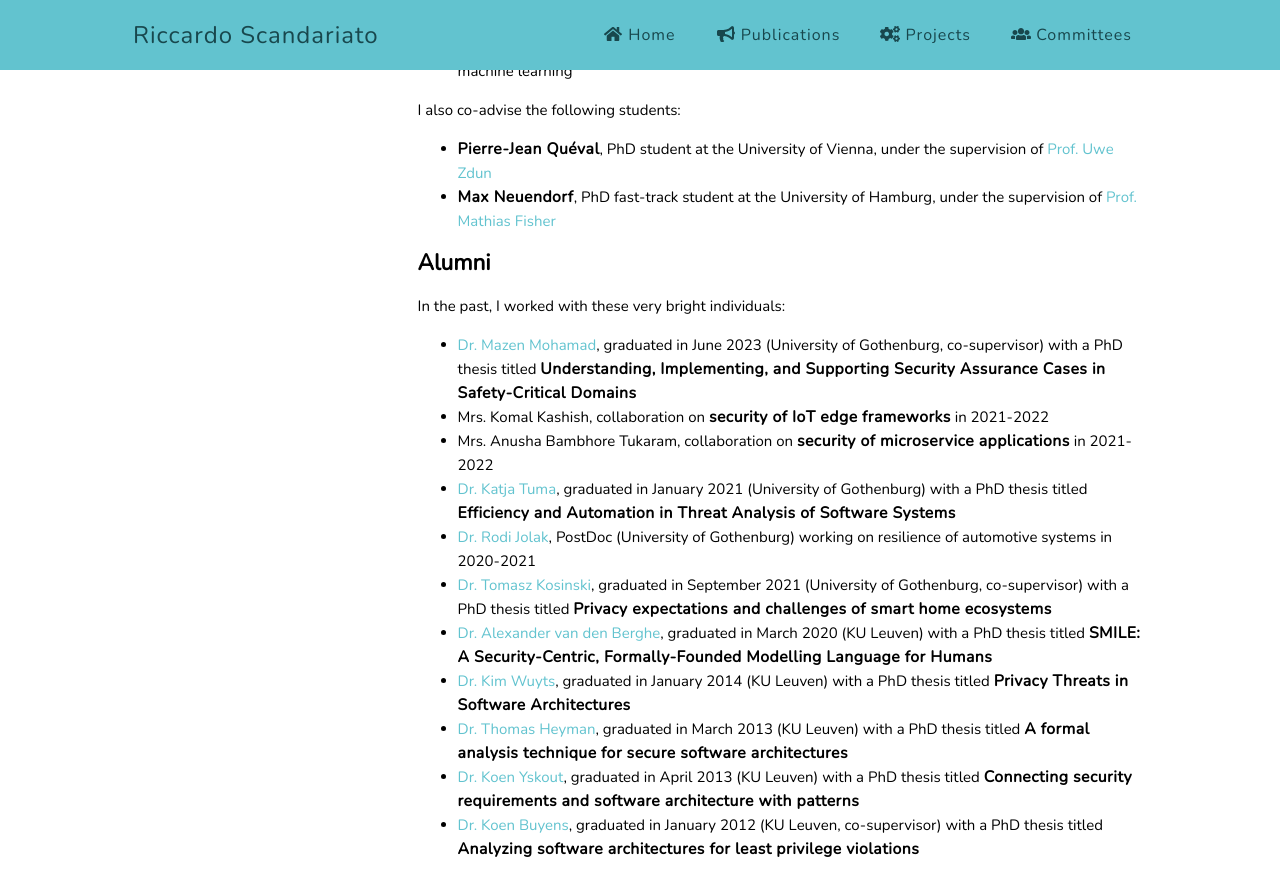
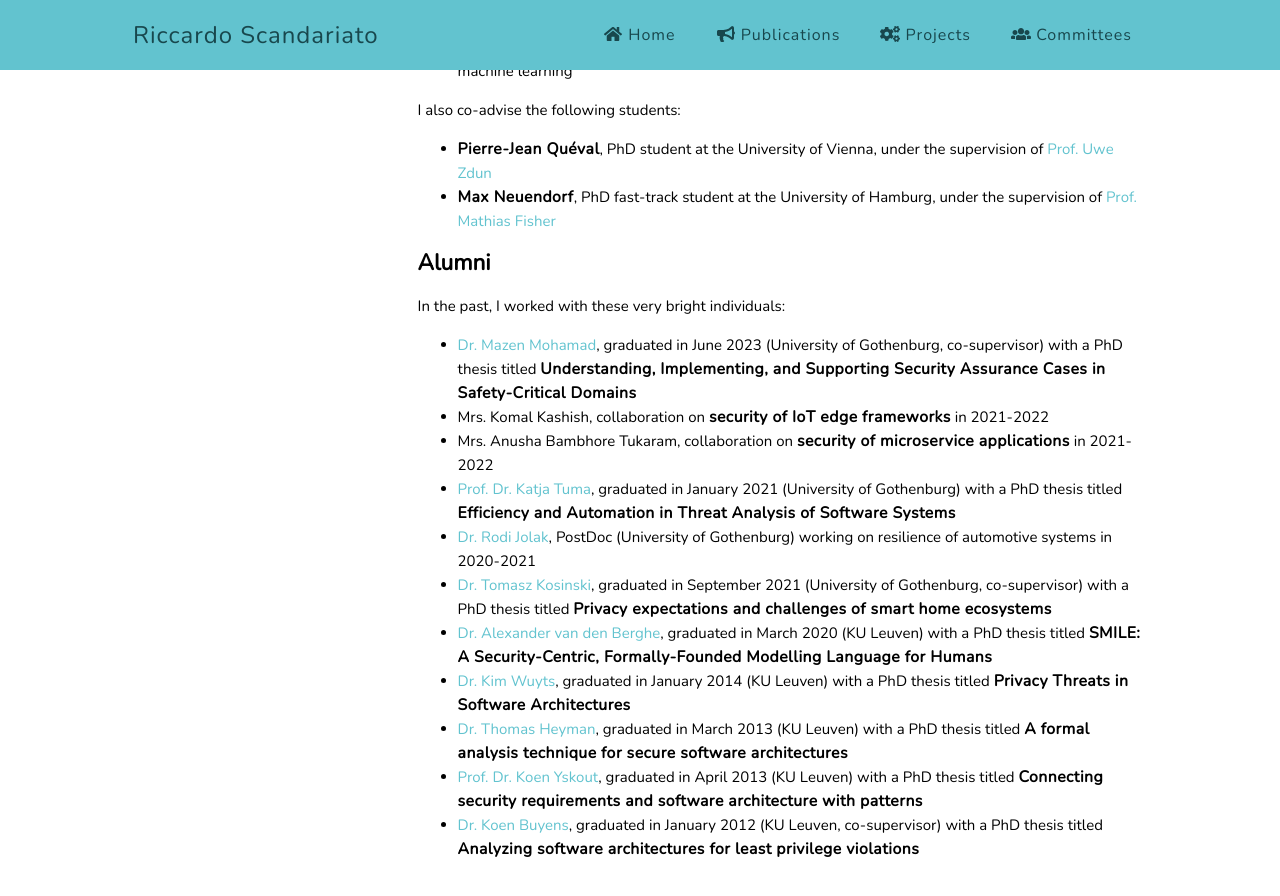
Before and after one commit to riccardoscandariato/riccardoscandariato.github.io, a Jekyll site: the page built from index.md, in a window 1280 px wide and 900 px high, scrolled down 1753 px. Shown: the top 896 px of the window. Built offline with Jekyll 4.4.1, drawn with Linux system fonts in a browser that asks for light colours.

Commit message:
home+pubs

```diff
--- a/index.md
+++ b/index.md
@@ -93,13 +93,13 @@ My work is also characterized by the systematic use of empirical methods for sec
 <li><a href="https://orcid.org/0000-0002-3446-1265" target="_blank">Dr. Mazen Mohamad</a>, graduated in June 2023 (University of Gothenburg, co-supervisor) with a PhD thesis titled <strong>Understanding, Implementing, and Supporting Security Assurance Cases in Safety-Critical Domains</strong></li>
 <li>Mrs. Komal Kashish, collaboration on <strong>security of IoT edge frameworks</strong> in 2021-2022</li>
 <li>Mrs. Anusha Bambhore Tukaram, collaboration on <strong>security of microservice applications</strong> in 2021-2022</li>
-<li><a href="https://katjatuma.github.io" target="_blank">Dr. Katja Tuma</a>, graduated in January 2021 (University of Gothenburg) with a PhD thesis titled <strong>Efficiency and Automation in Threat Analysis of Software Systems</strong></li>
+<li><a href="https://katjatuma.github.io" target="_blank">Prof. Dr. Katja Tuma</a>, graduated in January 2021 (University of Gothenburg) with a PhD thesis titled <strong>Efficiency and Automation in Threat Analysis of Software Systems</strong></li>
 <li><a href="http://www.rodijolak.com" target="_blank">Dr. Rodi Jolak</a>, PostDoc (University of Gothenburg) working on resilience of automotive systems in 2020-2021</li>
 <li><a href="https://research.chalmers.se/publication/525467" target="_blank">Dr. Tomasz Kosinski</a>, graduated in September 2021 (University of Gothenburg, co-supervisor) with a PhD thesis titled <strong>Privacy expectations and challenges of smart home ecosystems</strong></li>
 <li><a href="https://distrinet.cs.kuleuven.be/people/alex" target="_blank">Dr. Alexander van den Berghe</a>, graduated in March 2020 (KU Leuven) with a PhD thesis titled <strong>SMILE: A Security-Centric, Formally-Founded Modelling Language for Humans</strong></li>
 <li><a href="https://scholar.google.com/citations?user=Mt9ot9UAAAAJ&hl=en" target="_blank">Dr. Kim Wuyts</a>, graduated in January 2014 (KU Leuven) with a PhD thesis titled <strong>Privacy Threats in Software Architectures</strong></li>
 <li><a href="https://scholar.google.com/citations?user=I4SiG-IAAAAJ&hl=en" target="_blank">Dr. Thomas Heyman</a>, graduated in March 2013 (KU Leuven) with a PhD thesis titled <strong>A formal analysis technique for secure software architectures</strong></li>
-<li><a href="https://scholar.google.com/citations?user=xxSyH2UAAAAJ&hl=en" target="_blank">Dr. Koen Yskout</a>, graduated in April 2013 (KU Leuven) with a PhD thesis titled <strong>Connecting security requirements and software architecture with patterns</strong></li>
+<li><a href="https://scholar.google.com/citations?user=xxSyH2UAAAAJ&hl=en" target="_blank">Prof. Dr. Koen Yskout</a>, graduated in April 2013 (KU Leuven) with a PhD thesis titled <strong>Connecting security requirements and software architecture with patterns</strong></li>
 <li><a href="https://scholar.google.com/citations?user=QhaG3XEAAAAJ&hl=en" target="_blank">Dr. Koen Buyens</a>, graduated in January 2012 (KU Leuven, co-supervisor) with a PhD thesis titled <strong>Analyzing software architectures for least privilege violations</strong></li>
 </ul>
 
```
Also changed, not shown: pubs.md (+2 -1 lines).
